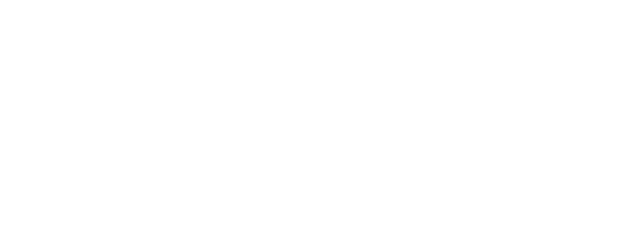
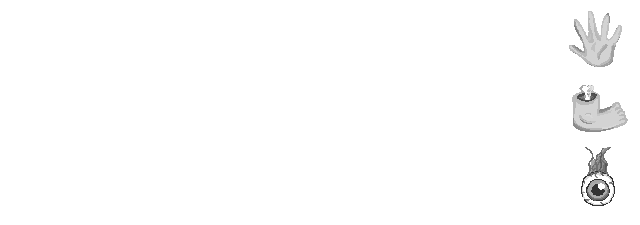
Before and after one commit to Ciriak/ld43, a website: page src/index.html in a window 1280 px wide. Shown: the whole page, without its empty margins (640-1280 px from the left). Drawn offline with nearby package versions, Linux system fonts and the light colour scheme; files that its build step writes are made by us from their sources.

Commit message:
added web UI

```diff
--- a/src/index.html
+++ b/src/index.html
@@ -46,6 +46,22 @@
         <div class="button how-to-btn">HOW TO PLAY</div>
       </div>
     </div>
+    <div id="game-ui">
+      <div class="items-list">
+        <div class="item">
+          <img src="../assets/sprites/relics/hand.png" alt="" />
+        </div>
+        <div class="item">
+          <img src="../assets/sprites/relics/foot.png" alt="" />
+        </div>
+        <div class="item">
+          <img src="../assets/sprites/relics/eye_ball.png" alt="" />
+        </div>
+        <div class="item">
+          <img src="../assets/sprites/relics/hearth.png" alt="" />
+        </div>
+      </div>
+    </div>
     <div id="content"></div>
   </body>
 </html>
--- a/src/style.scss
+++ b/src/style.scss
@@ -11,6 +11,25 @@
   &:hover {
     color: #000;
     background-color: #fff;
+  }
+}
+
+#game-ui {
+  .items-list {
+    position: fixed;
+    top: 0;
+    right: 0;
+    display: flex;
+    flex-direction: column;
+    margin: 10px;
+    .item {
+      filter: grayscale(100%);
+      opacity: 0.8;
+      &.active {
+        filter: grayscale(0%);
+        opacity: 1;
+      }
+    }
   }
 }
 #main-menu {
```
Also changed, not shown: index.html (+16 -0 lines), src/UIManager.ts (+9 -0 lines), src/style.css.
